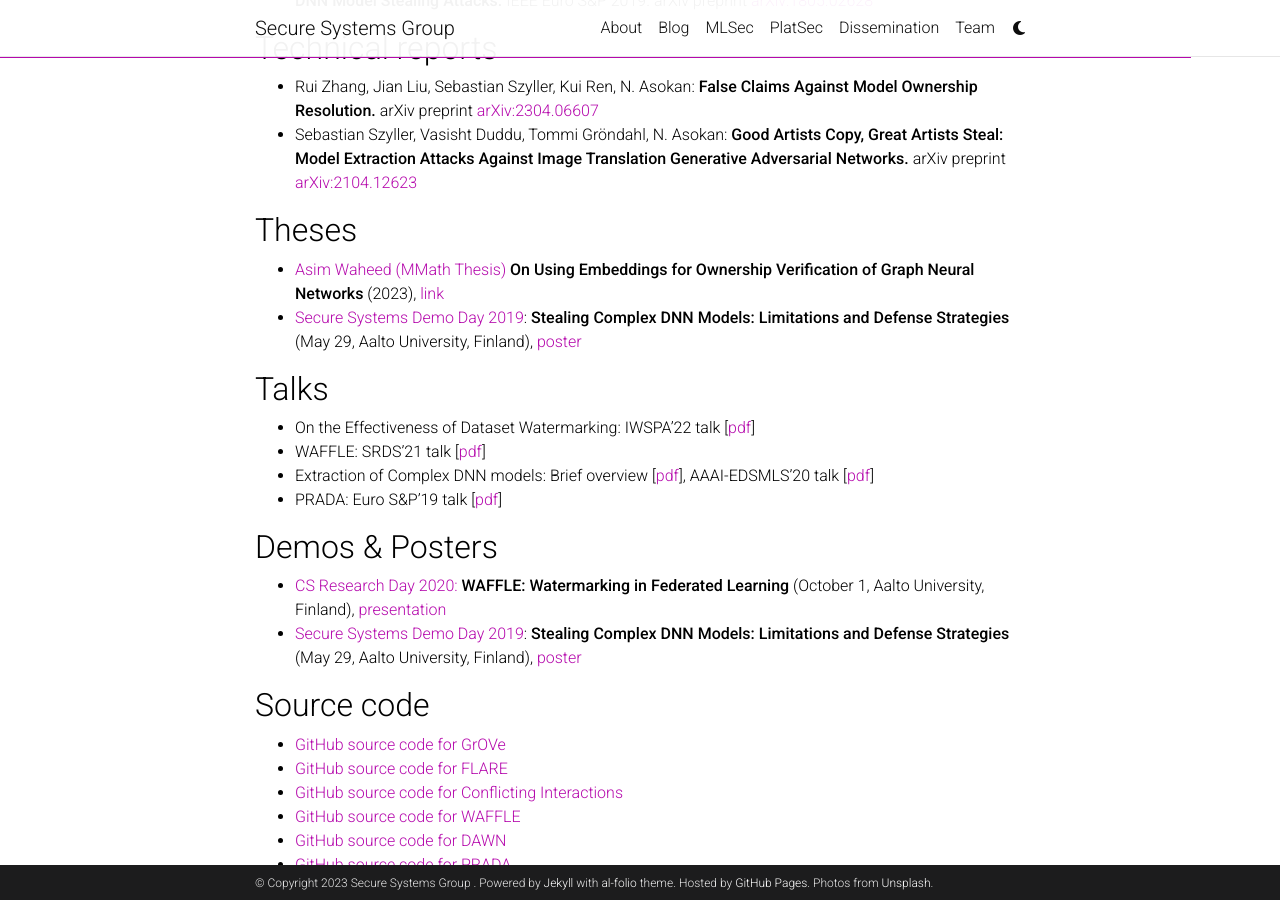
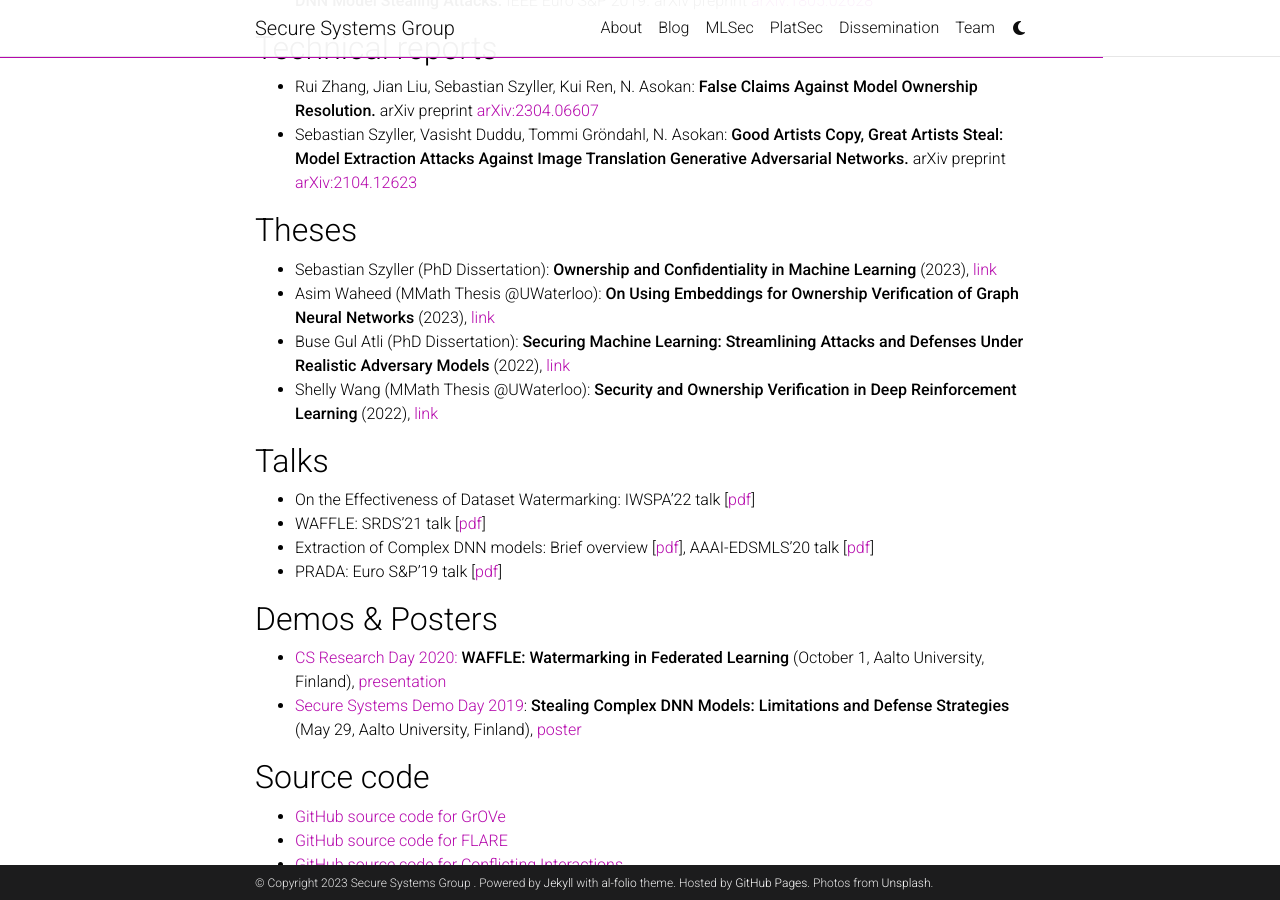
Before and after one commit to ssg-research/ssg-research.github.io, a Jekyll site: the page built from _pages/modelExtDef.html, in a window 1280 px wide and 900 px high, scrolled down 833 px. Built offline with Jekyll 4.4.1, drawn with Linux system fonts in a browser that asks for light colours; comment, search, counter and statistics services are not loaded; a style sheet for code colours, icons or effects is not loaded.

Commit message:
Update modelExtDef.html

```diff
--- a/_pages/modelExtDef.html
+++ b/_pages/modelExtDef.html
@@ -37,8 +37,11 @@ horizontal: false
 </ul>
 <h2>Theses</h2>
 <ul>
-<li><a href="https://www.aalto.fi/en/events/cs-research-day-2020">Asim Waheed (MMath Thesis)</a> <strong>On Using Embeddings for Ownership Verification of Graph Neural Networks</strong> (2023), <a href="https://uwspace.uwaterloo.ca/handle/10012/19674">link</a></li>
-<li><a href="https://ssg.aalto.fi/events/demo-day-2019/">Secure Systems Demo Day 2019</a>: <strong>Stealing Complex DNN Models: Limitations and Defense Strategies</strong> (May 29, Aalto University, Finland), <a href="/wp-content/uploads/2019/05/20_Atli.pdf">poster</a></li>
+<li>Sebastian Szyller (PhD Dissertation): <strong>Ownership and Confidentiality in Machine Learning</strong> (2023), <a href="https://aaltodoc.aalto.fi/handle/123456789/122309">link</a></li>
+<li>Asim Waheed (MMath Thesis @UWaterloo): <strong>On Using Embeddings for Ownership Verification of Graph Neural Networks</strong> (2023), <a href="https://uwspace.uwaterloo.ca/handle/10012/19674">link</a></li>
+<li>Buse Gul Atli (PhD Dissertation): <strong>Securing Machine Learning: Streamlining Attacks and Defenses Under Realistic Adversary Models</strong> (2022), <a href="https://aaltodoc.aalto.fi/handle/123456789/115558">link</a></li>
+<li>Shelly Wang (MMath Thesis @UWaterloo): <strong>Security and Ownership Verification in Deep Reinforcement Learning</strong> (2022), <a href="https://uwspace.uwaterloo.ca/handle/10012/18443">link</a></li>
+
 </ul>
 <h2>Talks</h2>
 <ul>
```
